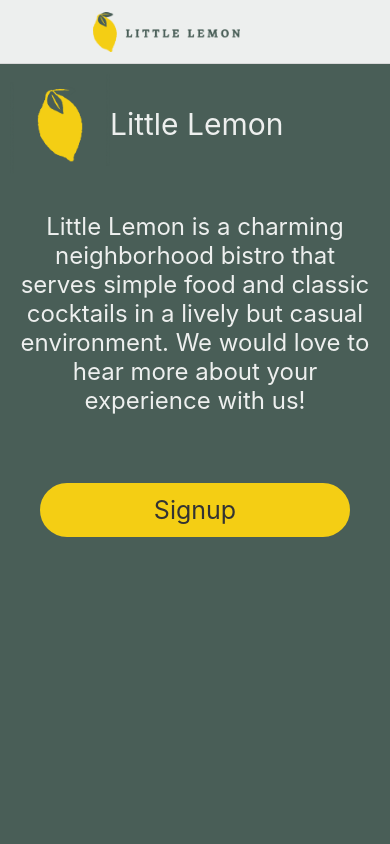
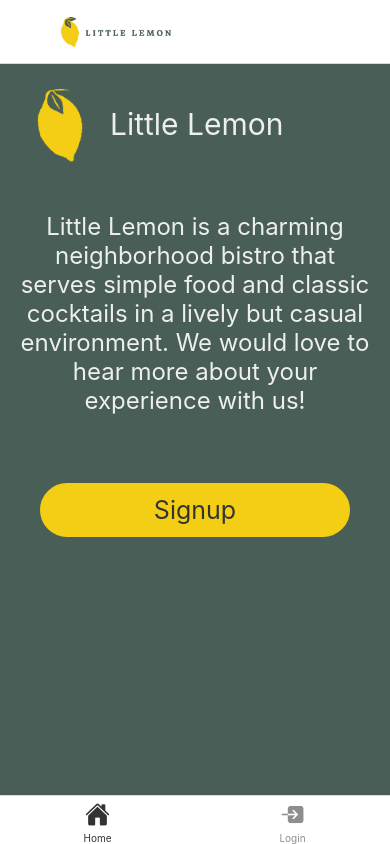
Before and after one commit to KazKinjo/little-lemon-app, a React Native app: screen /Home in a window 390 px wide. Built offline with nearby package versions, Linux system fonts and the light colour scheme.

Commit message:
Replaced Native Stack with Bottom Tabs

```diff
--- a/App.js
+++ b/App.js
@@ -1,22 +1,20 @@
 import { Image, StyleSheet, View } from 'react-native';
-import Header from './components/Header';
-import Footer from './components/Footer';
-import MenuItems from './components/MenuItems';
 import WelcomeScreen from './components/WelcomeScreen';
 import LoginScreen from './components/LoginScreen';
-import { createNativeStackNavigator } from '@react-navigation/native-stack';
 import { NavigationContainer } from '@react-navigation/native';
+import { createBottomTabNavigator } from '@react-navigation/bottom-tabs';
+import Ionicons from '@expo/vector-icons/Ionicons';
 
-const Stack = createNativeStackNavigator();
+const Tab = createBottomTabNavigator();
 
-function LogoTitle() {
+function HomeLogo() {
   return (
     <Image
       source={require("./img/LIttle-Lemon-Logo.png")}
       resizeMode='contain'
       style={{
-        height: 40,
-        width: 300,
+        height: 30,
+        width: 200,
         alignItems: "center",
       }}
     />
@@ -24,27 +22,34 @@ function LogoTitle() {
 };
 
 export default function App() {
-
   return (
     <NavigationContainer>
       <View style={styles.container}>
-        <Stack.Navigator
-          initialRouteName="Welcome"
-          screenOptions={{
-            headerStyle: { backgroundColor: "#EDEFEE" },
-            headerTintColor: "#333333",
-            headerTitleStyle: {
-              fontWeight: "bold",
+        <Tab.Navigator
+          initialRouteName="Home"
+          screenOptions={({ route }) => ({
+            tabBarIcon: ({ color, size }) => {
+              let iconName;
+              if (route.name === "Home") {
+                iconName = "home";
+              } else if (route.name === "Login") {
+                iconName = "enter";
+              }
+              return <Ionicons name={iconName} color={color} size={size} />
             },
-          }}
+            tabBarActiveTintColor: "#333333",
+          })}
         >
-          <Stack.Screen
-            name="Welcome"
+          <Tab.Screen
+            name="Home"
             component={WelcomeScreen}
-            options={{ title: "Home", headerTitle: (props) => <LogoTitle {...props} /> }}
+            options={{ headerTitle: (props) => <HomeLogo {...props} /> }}
           />
-          <Stack.Screen name="Login" component={LoginScreen} />
-        </Stack.Navigator>
+          <Tab.Screen
+            name="Login"
+            component={LoginScreen}
+          />
+        </Tab.Navigator>
       </View>
     </NavigationContainer>
   );
--- a/components/WelcomeScreen.js
+++ b/components/WelcomeScreen.js
@@ -16,7 +16,7 @@ const WelcomeScreen = ({ navigation }) => {
         <Image
           style={styles.logo}
           source={require("../img/Image-1.png")}
-          resizeMethod="cover"
+          resizeMode="cover"
           accessible={true}
           accessibilityLabel={"Little lemon Logo"}
         />
--- a/package.json
+++ b/package.json
@@ -9,7 +9,9 @@
     "web": "expo start --web"
   },
   "dependencies": {
+    "@expo/vector-icons": "^14.0.0",
     "@react-native-community/hooks": "^3.0.0",
+    "@react-navigation/bottom-tabs": "^6.5.11",
     "@react-navigation/native": "^6.1.9",
     "@react-navigation/native-stack": "^6.9.17",
     "expo": "~50.0.5",
```
Also changed, not shown: 1 other file (tests, documents, lock files or other folders).
